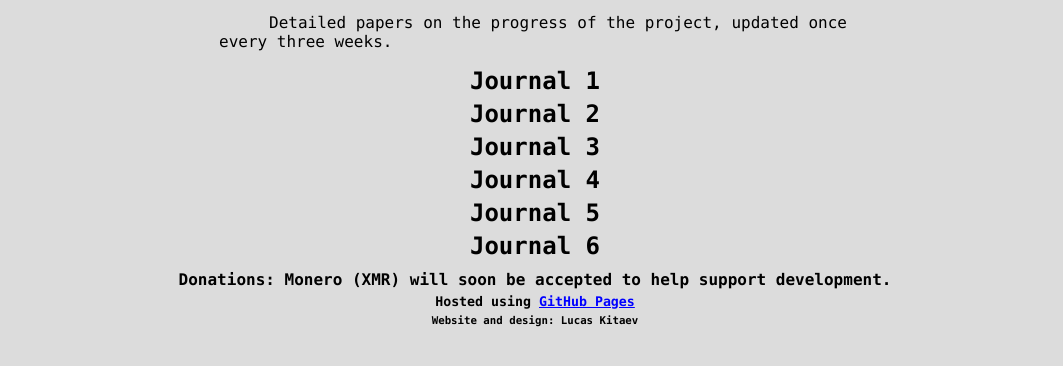
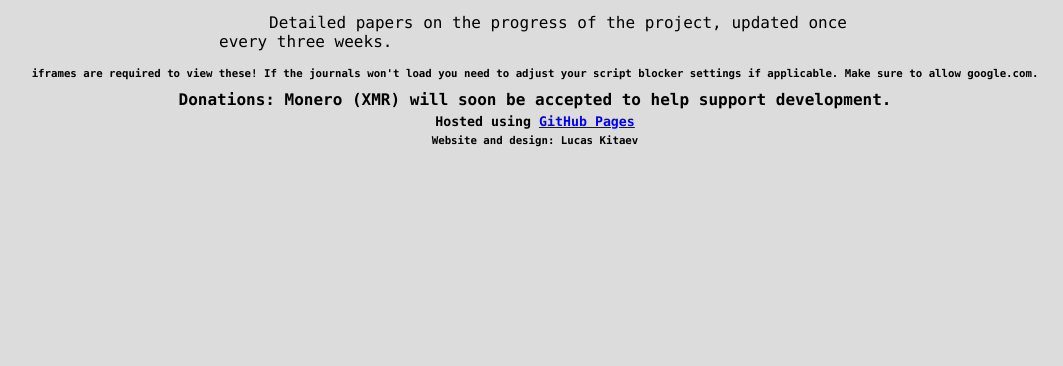
Before and after one commit to bobsmith947/bobsmith947.github.io, a plain HTML site: page journals.html in a window 1280 px wide. Shown: the part 328-694 px from the top of the page, without its empty margins (105-1168 px from the left). Drawn offline with Linux system fonts and the light colour scheme.

Commit message:
update journals.html

```diff
--- a/journals.html
+++ b/journals.html
@@ -27,13 +27,13 @@
     <main>
       <h1>Project Journals</h1>
       <p>Detailed papers on the progress of the project, updated once every three weeks.</p>
-      <h6 style="display:none">iframes are required to view these! If the journals won't load you need to adjust your script blocker settings if applicable. Make sure to allow google.com.</h6>
-      <h2 id="j1">Journal 1</h2>
-      <h2 id="j2">Journal 2</h2>
-      <h2 id="j3">Journal 3</h2>
-      <h2 id="j4">Journal 4</h2>
-      <h2 id="j5">Journal 5</h2>
-      <h2 id="j6">Journal 6</h2>
+      <h6>iframes are required to view these! If the journals won't load you need to adjust your script blocker settings if applicable. Make sure to allow google.com.</h6>
+      <h2 id="j1"></h2>
+      <h2 id="j2"></h2>
+      <h2 id="j3"></h2>
+      <h2 id="j4"></h2>
+      <h2 id="j5"></h2>
+      <h2 id="j6"></h2>
     </main>
     <footer>
         <h4>Donations: Monero (XMR) will soon be accepted to help support development.</h4>
```
